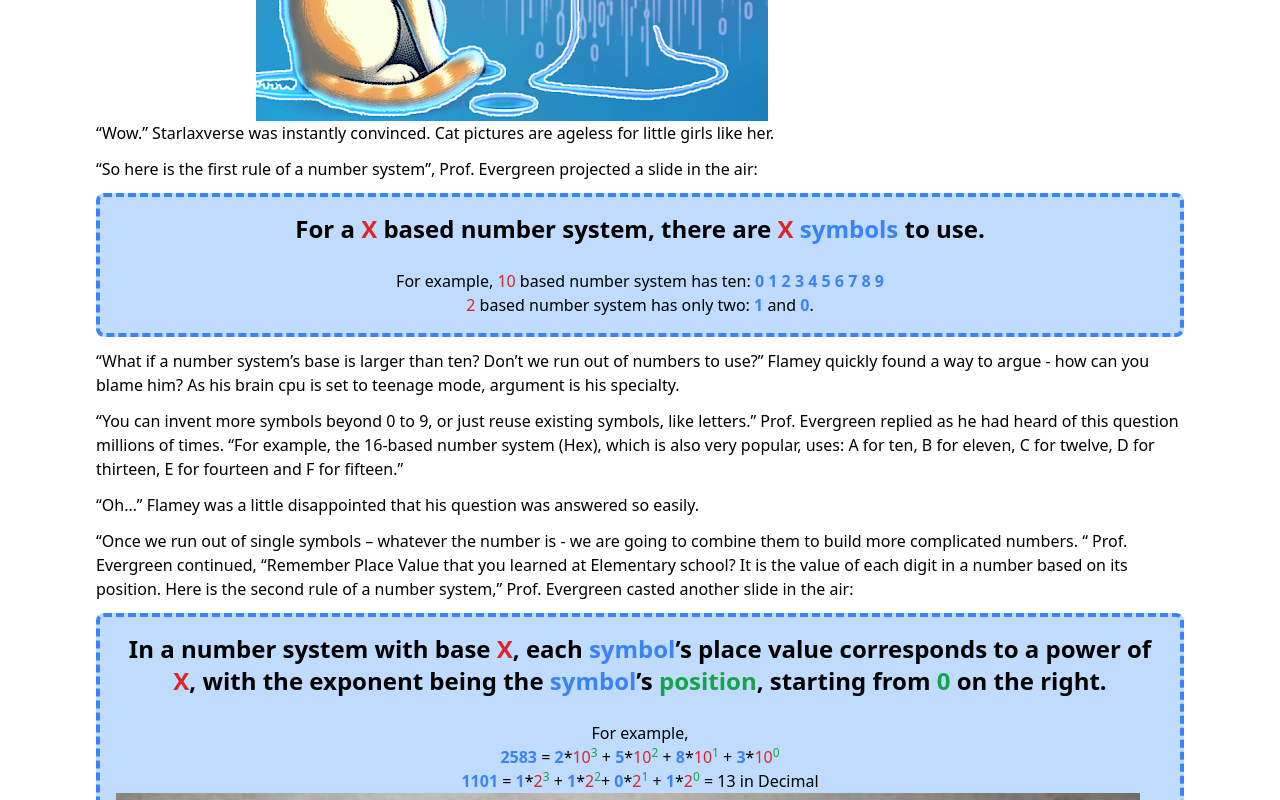
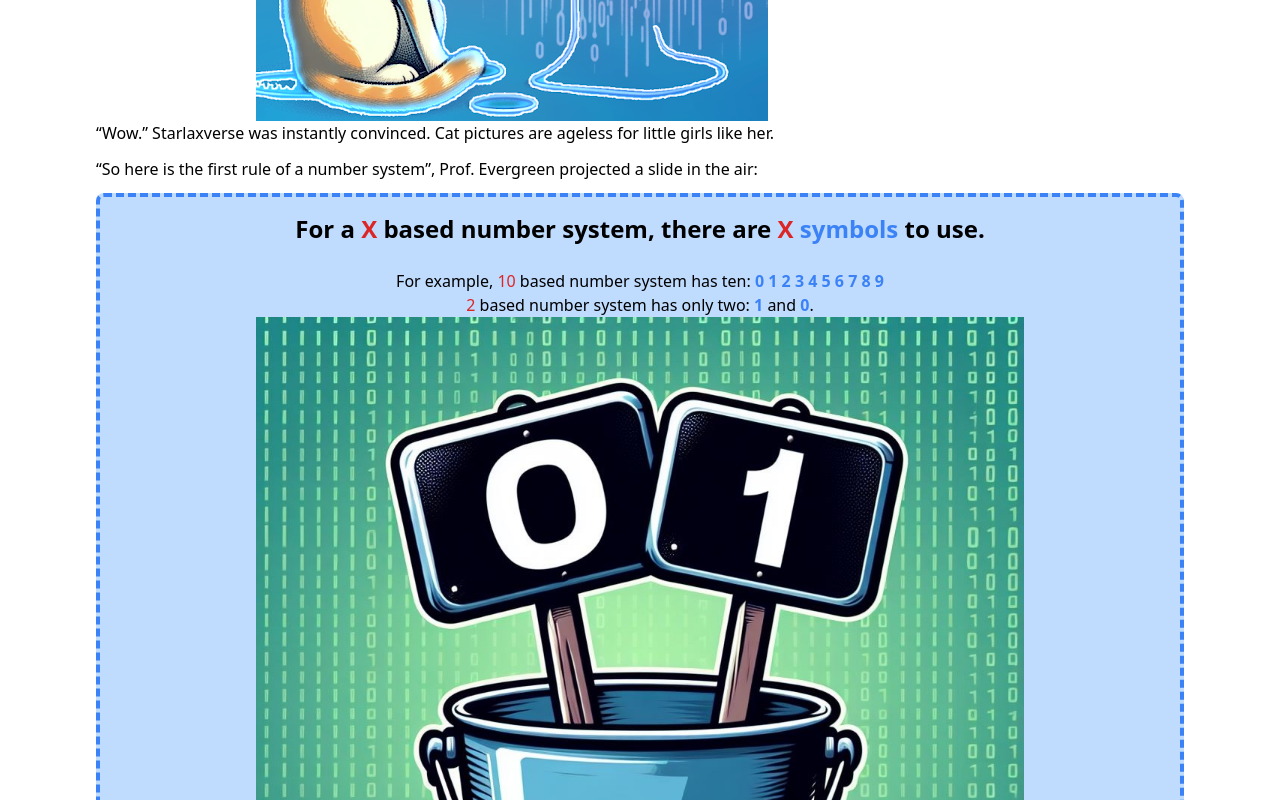
Before and after one commit to yong/lost-language-of-the-machines, a React (Vite) app: page / in a window 1280 px wide. Shown: the part 2000-2800 px from the top of the page. Built offline with nearby package versions, Linux system fonts and the light colour scheme.

Commit message:
add image for rule1

```diff
--- a/src/chapter1/Rule1.jsx
+++ b/src/chapter1/Rule1.jsx
@@ -5,7 +5,9 @@ const Rule1 = () => {
     <div className="text-2xl font-bold">For a <span className="text-red-600">X</span> based number system, there are <span className="text-red-600">X</span> <span className="text-blue-500">symbols</span> to use.</div><br/>
 For example, <span className="text-red-600">10</span> based number system has ten: <b className="text-blue-500">0 1 2 3 4 5 6 7 8 9</b><br/>
 <span className="text-red-600">2</span> based number system has only two: <b className="text-blue-500">1</b> and <b className="text-blue-500">0</b>.<br/>
-
+<div className="max-w-screen-md mx-auto">
+        <img src="/chapter1/rule1.jpg" alt="rule2" />
+      </div>
   </div>)
 }
 
--- a/src/chapter1/Rule2.jsx
+++ b/src/chapter1/Rule2.jsx
@@ -25,7 +25,9 @@ const Rule2 = () => {
       For example,<br/>
       <b className="text-blue-500">2583</b> = {DecimalExpression(2,3)} + {DecimalExpression(5,2)} + {DecimalExpression(8,1)} + {DecimalExpression(3, 0)}<br/>
       <b className="text-blue-500">1101</b> = {BinaryExpression(1, 3)} + {BinaryExpression(1, 2)}+ {BinaryExpression(0, 1)} + {BinaryExpression(1, 0)} = 13 in Decimal
+      <div className="max-w-screen-md mx-auto">
       <img src="/chapter1/rule2_cat.jpg" alt="rule2" />
+      </div>
     </div>
   )
 }
```
Also changed, not shown: public/chapter1/rule1.jpg (added), public/chapter1/rule2.jpg (renamed from public/chapter1/rule2_cat.jpg).
